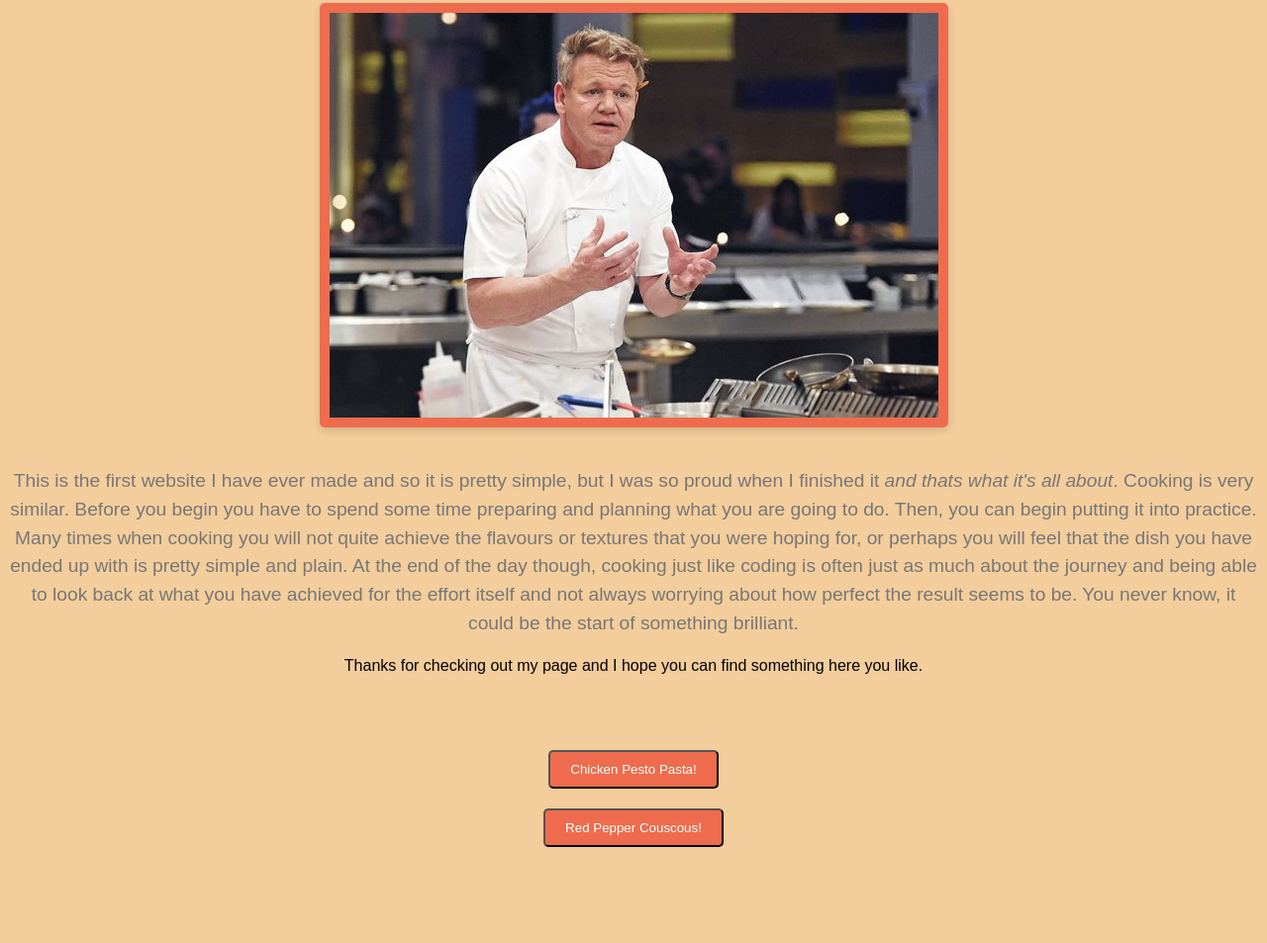
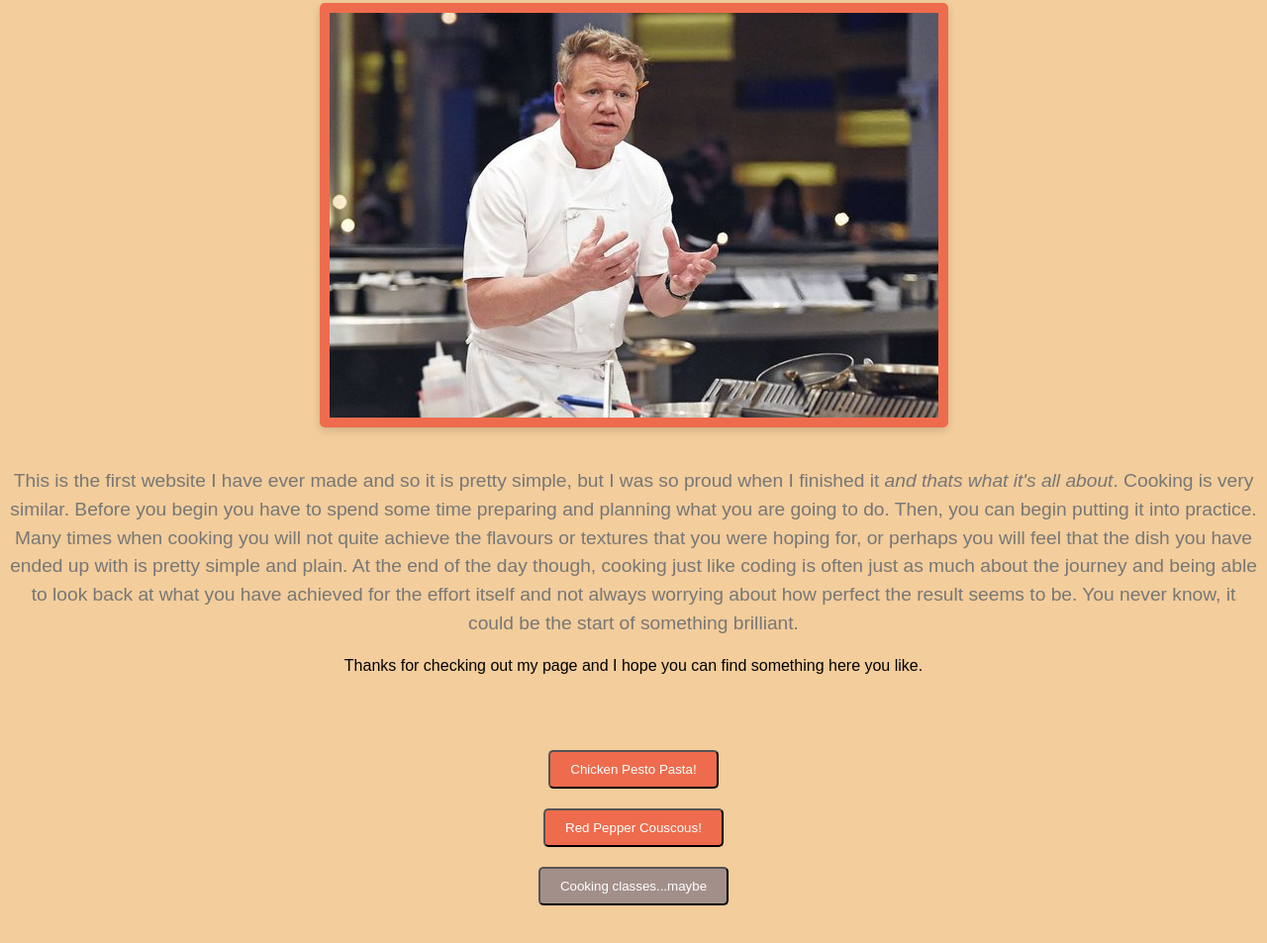
Before and after one commit to EasyCoding1/HobbyPage, a plain HTML site: page index.html in a window 1280 px wide. Shown: the part 315-1268 px from the top of the page at 99% size. Before the commit the page ends 1239 px from the top, so only its background shows below. Drawn offline with Linux system fonts and the light colour scheme.

Commit message:
ADDED EXTERNAL LINKs

```diff
--- a/index.html
+++ b/index.html
@@ -16,6 +16,7 @@
     <ul class="recipe-list">
       <li><a href="Recipes/Chicken_Pesto_Pasta.html"><button class="nav"> Chicken Pesto Pasta!</button></a></li>
       <li><a href="Recipes/Red_Pepper_Couscous.html"><button class="nav"> Red Pepper Couscous!</button></a></li>
+      <li><a href="https://www.gordonramsayrestaurants.com/en/us/hells-kitchen"><button class="navE">Cooking classes...maybe</button></a></li>
     </ul>
 
 
--- a/style.css
+++ b/style.css
@@ -64,12 +64,31 @@ body {
     transition: all 0.3s ease-in-out;
   }
 
+  .navE {
+    background-color: #a28f8a;
+    color: #FFFFFF;
+    padding: 10px 20px;
+    border-radius: 5px;
+    margin: 0 10px;
+    display: inline-block;
+    transition: all 0.3s ease-in-out;
+  }
+
   .nav:hover {
     background-color: #FFFFFF;
     color: #EE6C4D;
     cursor: pointer;
     box-shadow: 0px 3px 8px rgba(0, 0, 0, 0.15);
   }
+
+
+  .navE:hover {
+    background-color: #FFFFFF;
+    color: #EE6C4D;
+    cursor: pointer;
+    box-shadow: 0px 3px 8px rgba(0, 0, 0, 0.15);
+  }
+
 
   #heading {
     text-align: center;
```
Also changed, not shown: Recipes/Chicken_Pesto_Pasta.html (+1 -0 lines), Recipes/Red_Pepper_Couscous.html (+1 -0 lines).
